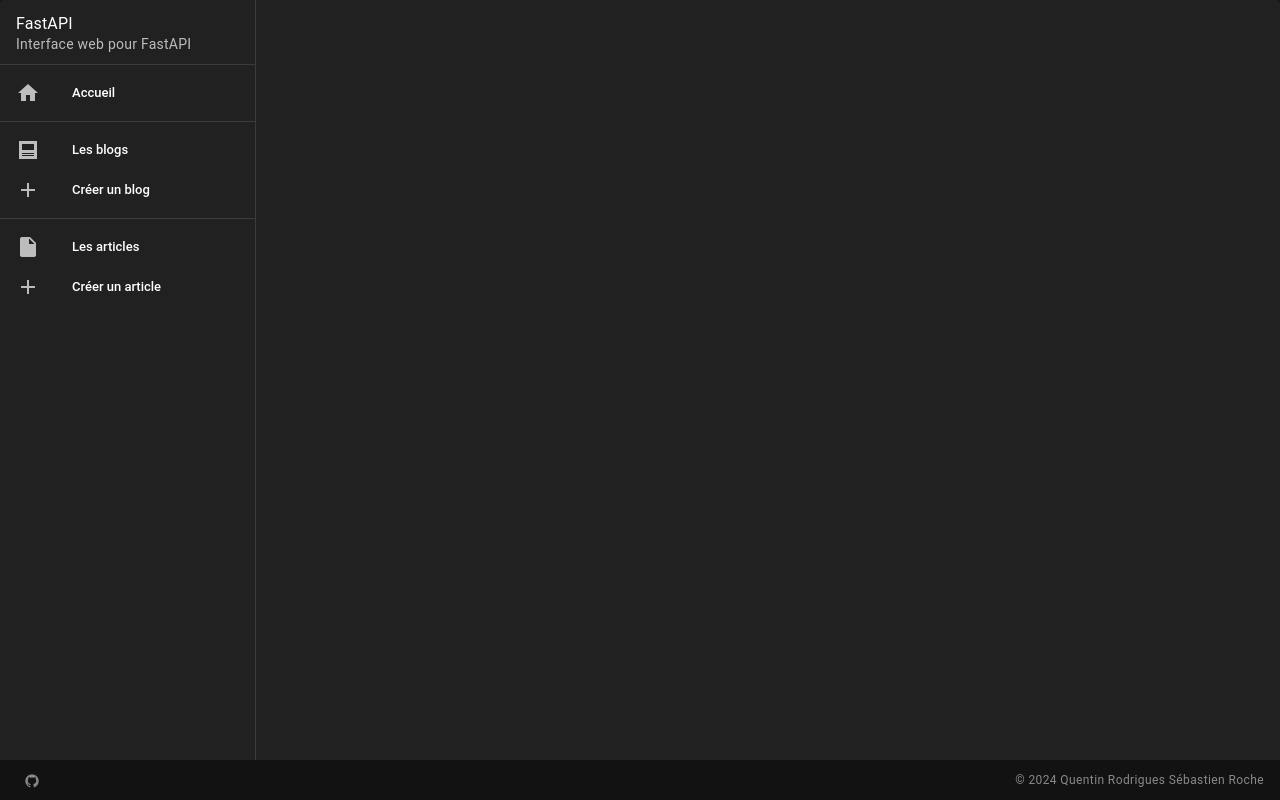
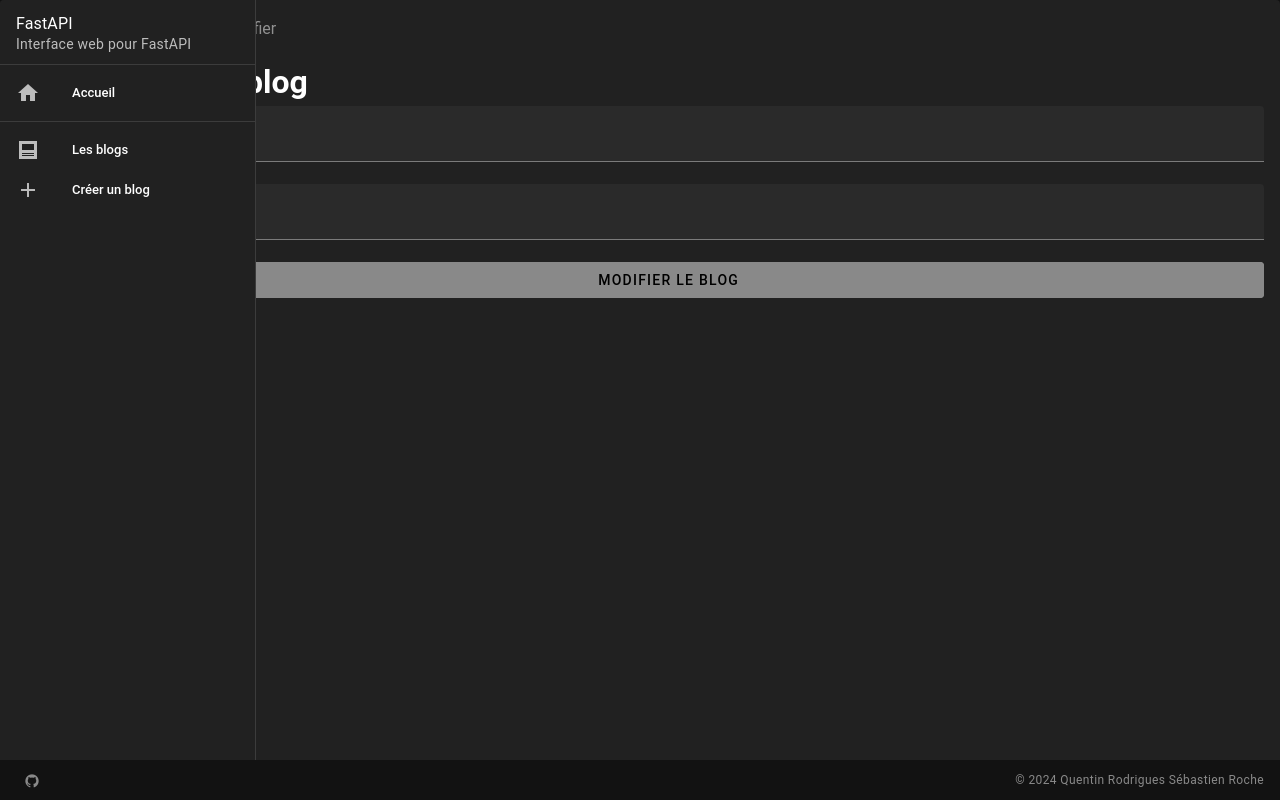
Before and after one commit to rochesebastien/livecampus-archi-cloud, a Vue app in the folder front/: page /blog/update/1 in a window 1280 px wide. Built offline with nearby package versions, Linux system fonts and the light colour scheme.

Commit message:
feat: ajout de toutes les fonctionnalités crud côté front

```diff
--- a/front/src/components/Blogs/AddBlog.vue
+++ /dev/null
@@ -1,3 +0,0 @@
-<template>
-    Ajouter un blog
-</template>
--- /dev/null
+++ b/front/src/components/Blogs/FormBlog.vue
@@ -0,0 +1,28 @@
+<template>
+    <v-form v-model="form">
+        <v-text-field :rules="[require]" v-model="name" :placeholder="'Nom du blog'" />
+        <v-text-field :rules="[require]" v-model="topic" :placeholder="'Sujet'" />
+        <v-btn @click="onClickButton" :disabled="!form" class="w-100" color="white">{{ id ? 'Modifier le blog' : 'Créer le blog' }}</v-btn>
+    </v-form>
+</template>
+<script setup>
+import { ref } from 'vue'
+import { require } from '../helper/rules';
+import { useRoute } from 'vue-router'
+
+const route = useRoute()
+const id = route.params?.id
+
+const form = ref()
+const name = ref()
+const topic = ref()
+
+// Methods
+function onClickButton () {
+    if (id) {
+        alert('update ' + id)
+    } else {
+        alert('create')
+    }
+}
+</script>
--- a/front/src/components/Blogs/ListBlogs.vue
+++ b/front/src/components/Blogs/ListBlogs.vue
@@ -5,7 +5,7 @@
                 variant="outlined" hide-details single-line></v-text-field>
         </template>
 
-        <v-data-table :headers="headers" :items="articles" :search="search">
+        <v-data-table :headers="headers" :items="blogs" :search="search">
             <template v-slot:item.actions="{ item }">
                 <ActionsMenu @click:item="onClickItem($event, item.id)" :items="actions" />
             </template>
@@ -23,6 +23,9 @@
 </template>
 <script setup>
 import { ref } from 'vue'
+import { useRouter } from 'vue-router'
+
+const router = useRouter()
 
 const deleteDialog = ref()
 const selectedItem = ref()
@@ -39,7 +42,7 @@ const headers = [
     { key: 'articles_quantity', title: 'Nombre d\'article(s)' },
     { key: 'actions', title: 'Actions', align: 'end' }
 ]
-const articles = [
+const blogs = [
     {
         id: 1,
         title: 'Informatik',
@@ -57,16 +60,16 @@ const articles = [
 ]
 const actions = [
     {
+        title: 'Afficher',
+        action: 'show'
+    },
+    {
         title: 'Modifier',
         action: 'update'
     },
     {
         title: 'Supprimer',
         action: 'delete'
-    },
-    {
-        title: 'Afficher',
-        action: 'show'
     }
 ]
 
@@ -78,11 +81,16 @@ function onClickItem (action, item) {
             deleteDialog.value = true
             break;
         case 'update':
+            router.push({
+                path: `/blog/update/${item}`
+            })
             break;
         case 'show':
+            router.push({
+                path: `/blog/${item}`
+            })
             break;
     }
-    console.log(action, item);
 }
 
 function onDeleteBlog() {
--- a/front/src/components/Blogs/ShowBlog.vue
+++ b/front/src/components/Blogs/ShowBlog.vue
@@ -3,9 +3,33 @@
     <h3 class="mt-2">Bienvenue sur le blog {{ blog.title }}</h3>
     <h4 v-if="blog.articles.length !== 0">Consultez {{ blog.articles.length <= 1 ? "son unique article" : `ses ${blog.articles.length} articles` }} ci-dessous :</h4>
     <h4 v-else>Le blog n'a pas encore d'article !</h4>
+    <v-card flat>
+        <template v-slot:text>
+            <v-text-field v-model="search" label="Rechercher un article..." prepend-inner-icon="mdi-magnify"
+                variant="outlined" hide-details single-line></v-text-field>
+        </template>
+
+        <v-data-table :headers="headers" :items="articles" :search="search">
+            <template v-slot:item.actions="{ item }">
+                <ActionsMenu @click:item="onClickItem($event, item.id)" :items="actions" />
+            </template>
+        </v-data-table>
+    </v-card>
+    <v-dialog v-model="deleteDialog" width="auto">
+        <v-card max-width="400" prepend-icon="mdi-delete" text="Êtes-vous sûr de vouloir supprimer cet article ?"
+            title="Suppression de blog">
+            <div class="d-flex justify-end pa-1">
+                <v-btn color="info" text="Annuler" @click="deleteDialog = false"></v-btn>
+                <v-btn class="ms-1" color="error" text="Supprimer" @click="deleteDialog = false; onDeleteArticle()"></v-btn>
+            </div>
+        </v-card>
+    </v-dialog>
 </template>
 <script setup>
-import { useRoute } from 'vue-router'
+import { ref } from 'vue'
+import { useRoute, useRouter } from 'vue-router'
+
+const router = useRouter()
 
 const route = useRoute()
 const id = route.params.id
@@ -14,4 +38,55 @@ const blog = {
     title: 'InformatiK',
     articles: ['a', 'b']
 }
+
+const deleteDialog = ref()
+const selectedItem = ref()
+
+const search = ref('')
+const headers = [
+    {
+        align: 'start',
+        key: 'title',
+        title: 'Titre',
+    },
+    { key: 'content', title: 'Contenu' },
+    { key: 'ranking', title: 'Notation' },
+    { key: 'actions', title: 'Actions', align: 'end' }
+]
+const articles = [
+    {
+        id: 1,
+        title: 'Informatik',
+        topic: "Tous les sujets sur l'informatique.",
+        date: '30/05/2024',
+        articles_quantity: 7
+    },
+    {
+        id: 2,
+        title: 'Informatik',
+        topic: "Tous les sujets sur l'informatique.",
+        date: '30/05/2024',
+        articles_quantity: 7
+    }
+]
+const actions = [
+    {
+        title: 'Supprimer',
+        action: 'delete'
+    }
+]
+
+// Methods
+function onClickItem (action, item) {
+    selectedItem.value = item
+    switch (action) {
+        case 'delete':
+            deleteDialog.value = true
+            break;
+    }
+}
+
+function onDeleteArticle() {
+    alert('Suppression de ' + selectedItem.value)
+}
 </script>
--- a/front/src/components/Skeleton/Navbar.vue
+++ b/front/src/components/Skeleton/Navbar.vue
@@ -13,14 +13,14 @@
                     <RouterLink v-for="route in navbarDefaultRoutes" :to="route.href" style="text-decoration: none; color: inherit;"><v-list-item :prepend-icon="route.icon" :title="route.title"></v-list-item></RouterLink>
                 </v-list>
 
-                <v-divider></v-divider>
+                <v-divider v-if="navbarBlogRoutes.length > 0"></v-divider>
 
                 <!-- Blogs routes -->
                 <v-list density="compact" nav>
                     <RouterLink v-for="route in navbarBlogRoutes" :to="route.href" style="text-decoration: none; color: inherit;"><v-list-item :prepend-icon="route.icon" :title="route.title"></v-list-item></RouterLink>
                 </v-list>
 
-                <v-divider></v-divider>
+                <v-divider v-if="navbarArticleRoutes.length > 0"></v-divider>
 
                 <!-- Articles routes -->
                 <v-list density="compact" nav>
--- /dev/null
+++ b/front/src/components/helper/rules.js
@@ -0,0 +1 @@
+export const require = (value) => !!value || 'Ce champ est obligatoire.'
--- /dev/null
+++ b/front/src/config/api.js
@@ -0,0 +1 @@
+const url = 'http://10.17.10.15:8000/'
--- a/front/src/router/routes.js
+++ b/front/src/router/routes.js
@@ -3,7 +3,7 @@ import Home from '../components/Home.vue'
 
 // Blogs
 import ListBlogs from '../components/Blogs/ListBlogs'
-import AddBlog from '@/components/Blogs/AddBlog.vue'
+import FormBlog from '@/components/Blogs/FormBlog.vue'
 import ShowBlog from '@/components/Blogs/ShowBlog.vue'
 
 // Articles
@@ -28,10 +28,14 @@ const routes = [
     },
     {
         path: '/blog/new',
-        component: AddBlog,
-        meta: { title: 'Ajouter un blog', breadcrumb: ['Accueil', 'Nouveau'] }
+        component: FormBlog,
+        meta: { title: 'Créer un blog', breadcrumb: ['Accueil', 'Blog', 'Nouveau'] }
     },
-    // Articles
+    {
+        path: '/blog/update/:id',
+        component: FormBlog,
+        meta: { title: 'Modifier un blog', breadcrumb: ['Accueil', 'Blog', 'Modifier'] }
+    }
 ]
 
 // Routes for navbar
@@ -56,17 +60,6 @@ export const navbarBlogRoutes = [
     }
 ]
 
-export const navbarArticleRoutes = [
-    {
-        icon: 'mdi-file',
-        title: 'Les articles',
-        href: '/articles'
-    },
-    {
-        icon: 'mdi-plus',
-        title: 'Créer un article',
-        href: '/article/new'
-    }
-]
+export const navbarArticleRoutes = []
 
 export default routes
```
Also changed, not shown: front/src/repository/blogs.js (added).
